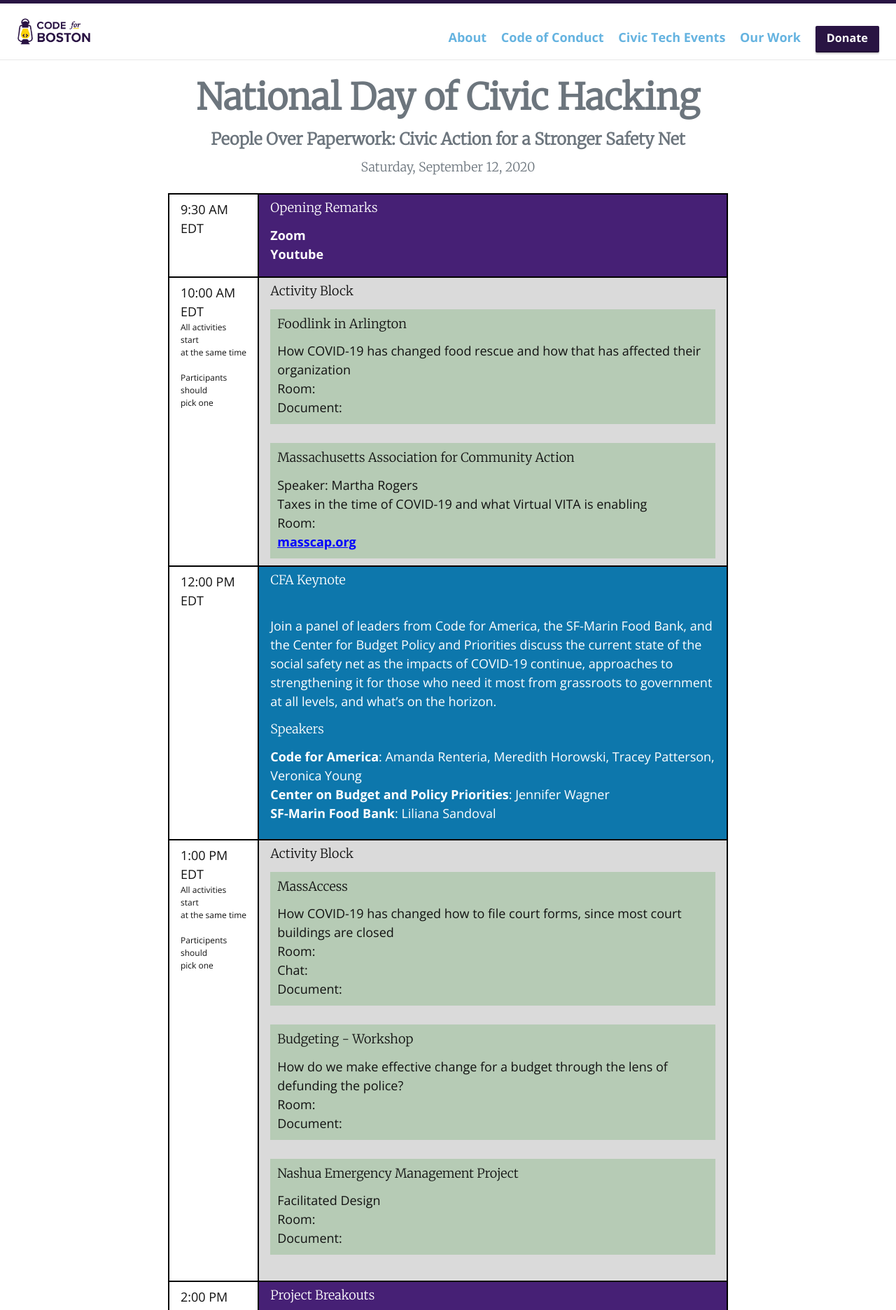
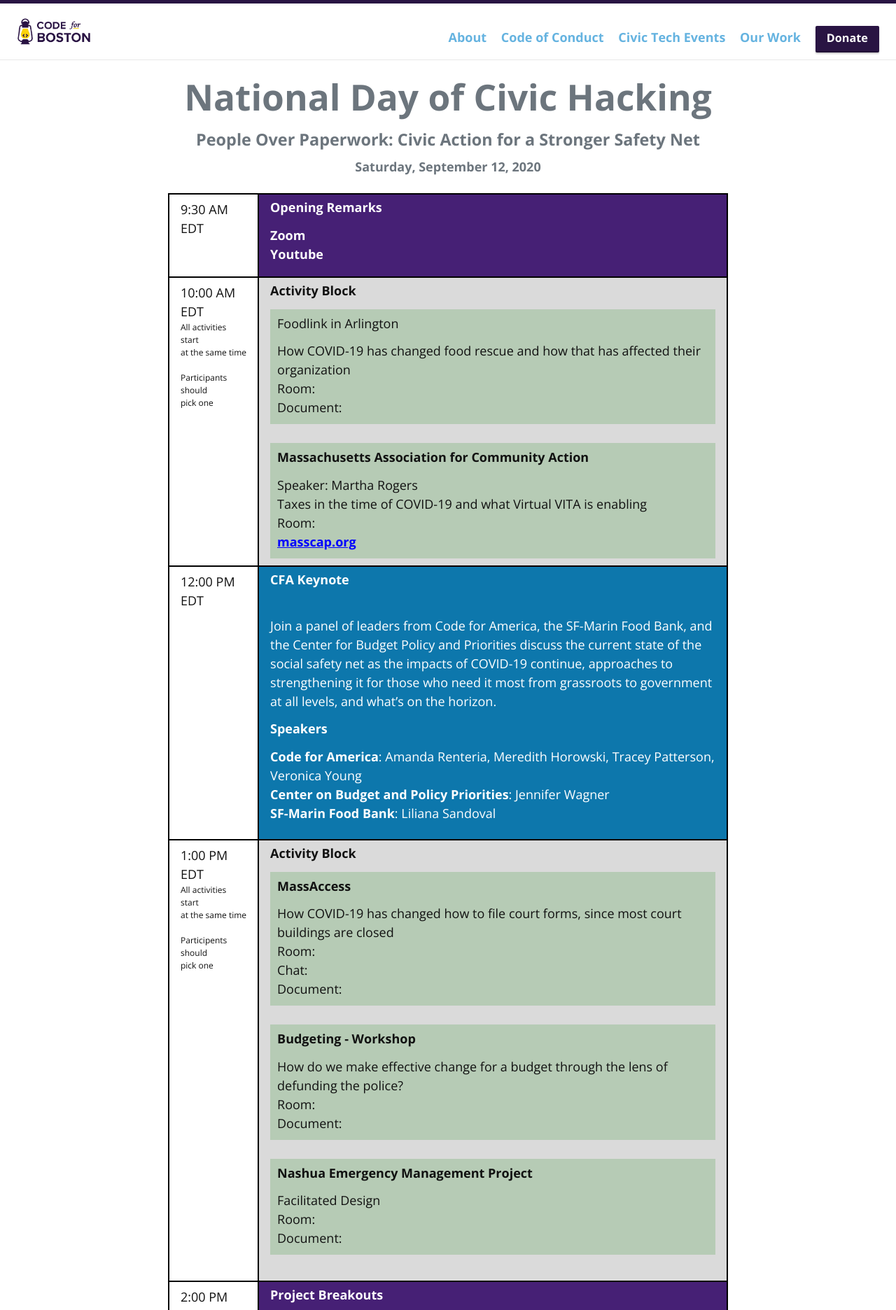
Before and after one commit to codeforboston/codeforboston.org, a Jekyll site: the page built from ndoch.html, in a window 1280 px wide. Shown: the top 1872 px of the page at 70% size. Built offline with Jekyll 4.4.1, drawn with Linux system fonts in a browser that asks for light colours; nearby versions of some CDN libraries.

Commit message:
Corrects styling for all <h> elements

```diff
--- a/ndoch.html
+++ b/ndoch.html
@@ -115,13 +115,13 @@
   <div style="width: 100%; display: flex; flex-direction: row; justify-content: center;">
     <table style="width: 100%; max-width: 50rem; padding-bottom: 100px;">
       <caption style="text-align: center; caption-side: top;">
-        <h1>
+        <h1 style="font-family: 'Open Sans', Helvetica, Arial, sans-serif; font-weight: bold;">
           National Day of Civic Hacking
         </h1>
-        <h3>
+        <h3 style="font-family: 'Open Sans', Helvetica, Arial, sans-serif; font-weight: bold;">
           People Over Paperwork: Civic Action for a Stronger Safety Net
         </h3>
-        <h5>
+        <h5 style="font-family: 'Open Sans', Helvetica, Arial, sans-serif; font-weight: bold;">
           Saturday, September 12, 2020
         </h5>
 
@@ -138,7 +138,7 @@
                  border: 2px solid black;
                  color: white;
                  padding: 0.5rem 1rem 18px 1rem;">
-          <h5>
+          <h5 style="font-family: 'Open Sans', Helvetica, Arial, sans-serif; font-weight: bold;">
             Opening Remarks
           </h5>
           <div>
@@ -174,10 +174,10 @@
           style="background-color: #dadada;
                 padding: 0.5rem 1rem 10px 1rem;
                 border: 2px solid black;">
-          <h5>Activity Block</h5>
+          <h5 style="font-family: 'Open Sans', Helvetica, Arial, sans-serif; font-weight: bold;">Activity Block</h5>
           <!--class="talk"-->
           <div style="background-color: #0b80002c; padding: 10px;">
-            <h5>
+            <h5 style="font-family: 'Open Sans', Helvetica, Arial, sans-serif;">
               Foodlink in Arlington
             </h5>
             <div>
@@ -197,7 +197,7 @@
           <br />
           <!--class="talk"-->
           <div style="background-color: #0b80002c; padding: 10px;">
-            <h5>
+            <h5 style="font-family: 'Open Sans', Helvetica, Arial, sans-serif; font-weight: bold;">
               Massachusetts Association for Community Action
             </h5>
             <div>
@@ -230,7 +230,7 @@
                 color: white;
                 padding: 0.5rem 1rem;">
           <div>
-            <h5>
+            <h5 style="font-family: 'Open Sans', Helvetica, Arial, sans-serif; font-weight: bold;">
               CFA Keynote
             </h5>
 <!--            <a href="#" style="color: white;">Zoom</a> -->
@@ -241,7 +241,7 @@
               approaches to strengthening it for those who need it most from grassroots to government at all levels,
               and what’s on the horizon.
             </p>
-            <h5>Speakers</h5>
+            <h5 style="font-family: 'Open Sans', Helvetica, Arial, sans-serif; font-weight: bold;">Speakers</h5>
             <p>
               <a href="https://www.codeforamerica.org/"
                 target="_blank"
@@ -276,10 +276,10 @@
           style="background-color: #dadada;
                 padding: 0.5rem 1rem 10px 1rem;
                 border: 2px solid black;">
-          <h5>Activity Block</h5>
+          <h5 style="font-family: 'Open Sans', Helvetica, Arial, sans-serif; font-weight: bold;">Activity Block</h5>
           <!--class="talk"-->
           <div style="background-color: #0b80002c; padding: 10px;">
-            <h5>
+            <h5 style="font-family: 'Open Sans', Helvetica, Arial, sans-serif; font-weight: bold;">
               MassAccess
             </h5>
             <div>
@@ -307,7 +307,7 @@
           <br />
           <!--class="talk"-->
           <div style="background-color: #0b80002c; padding: 10px;">
-            <h5>
+            <h5 style="font-family: 'Open Sans', Helvetica, Arial, sans-serif; font-weight: bold;">
               Budgeting - Workshop
             </h5>
             <div>
@@ -327,7 +327,7 @@
           <br />
           <!--class="talk"-->
           <div style="background-color: #0b80002c; padding: 10px;">
-            <h5>
+            <h5 style="font-family: 'Open Sans', Helvetica, Arial, sans-serif; font-weight: bold;">
               Nashua Emergency Management Project
             </h5>
             <div>
@@ -362,13 +362,13 @@
                 color: white;
                 padding: 0.5rem 1rem 18px 1rem;">
           <div>
-            <h5>
+            <h5 style="font-family: 'Open Sans', Helvetica, Arial, sans-serif; font-weight: bold;">
               Project Breakouts
             </h5>
             <div>
               <!--class="project"-->
               <div style="background-color: #f5f5f5; padding: 10px; color: black;">
-                <h5>
+                <h5 style="font-family: 'Open Sans', Helvetica, Arial, sans-serif; font-weight: bold;">
                   Budgets</h5>
                 <p>
                   Give activists a tool to re-orient a budget
@@ -387,7 +387,7 @@
               <br />
               <!--class="project"-->
               <div style="background-color: #f5f5f5; padding: 10px; color: black;">
-                <h5>
+                <h5 style="font-family: 'Open Sans', Helvetica, Arial, sans-serif; font-weight: bold;">
                   Access to Justice
                 </h5>
                 <p>
@@ -407,7 +407,7 @@
               <br />
               <!--class="project"-->
               <div style="background-color: #f5f5f5; padding: 10px; color: black;">
-                <h5>
+                <h5 style="font-family: 'Open Sans', Helvetica, Arial, sans-serif; font-weight: bold;">
                   MA Benefit Design Audit (CFA)
                 </h5>
                 <p>
@@ -437,7 +437,7 @@
           vertical-align: top;">6:00 PM EDT</th>
         <!--class="closing"-->
         <td colspan="4" style="border: 2px solid black; padding: 0.5rem 1rem;">
-          <h5>
+          <h5 style="font-family: 'Open Sans', Helvetica, Arial, sans-serif; font-weight: bold;">
             Closing Remarks
           </h5>
           <div>
@@ -457,7 +457,7 @@
           style="background-color: darkorange;
                 border: 2px solid black;
                 padding: 0.5rem 1rem;">
-          <h5>
+          <h5 style="font-family: 'Open Sans', Helvetica, Arial, sans-serif; font-weight: bold;">
             After Party
           </h5>
           <div>
```
